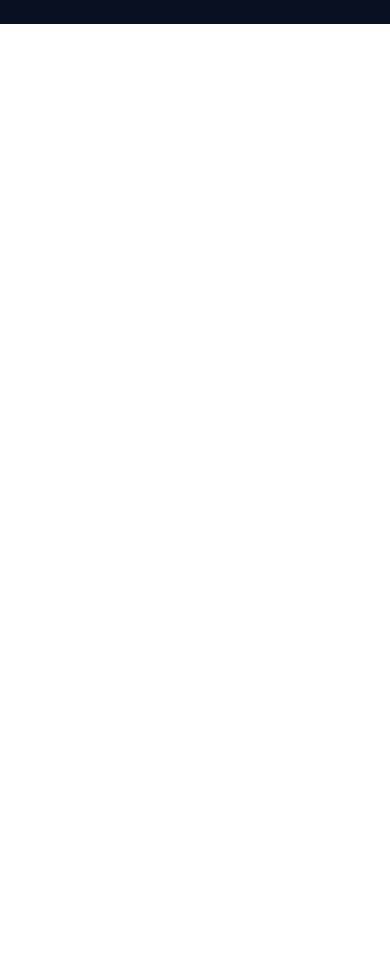
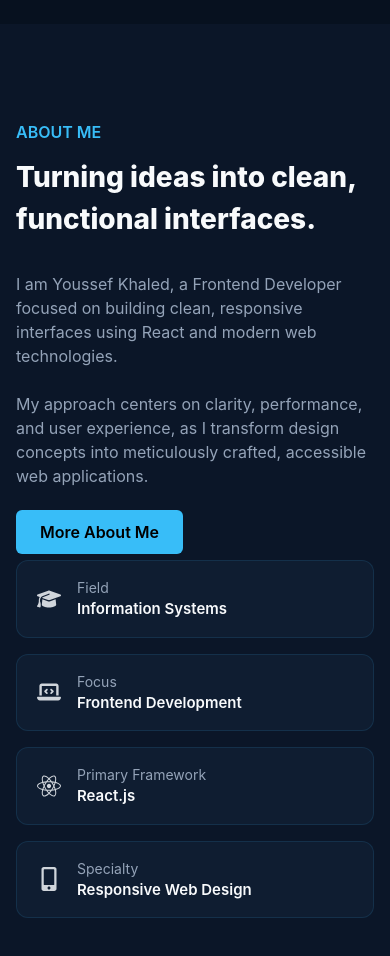
Before and after one commit to youssefkh620/youssef-portfolio, a React (Vite) app: page / in a window 390 px wide. Shown: the part 820-1776 px from the top of the page. Before the commit the page ends 844 px from the top, so only its background shows below. Built offline with nearby package versions, Linux system fonts and the light colour scheme.

Commit message:
Build responsive About section

```diff
--- a/src/pages/Home.jsx
+++ b/src/pages/Home.jsx
@@ -1,14 +1,39 @@
 import Typewriter from "typewriter-effect";
 import heroImg from "../assets/heroImg.svg";
-import { FaGithub } from "react-icons/fa";
+import { FaGithub, FaReact, FaMobileAlt } from "react-icons/fa";
 import { IoMailOpenOutline } from "react-icons/io5";
 import { SlSocialLinkedin } from "react-icons/sl";
 import reactImg from "../assets/reactImg.svg";
 import tailwindImg from "../assets/tailwindImg.svg";
+import { FaLaptopCode, FaGraduationCap } from "react-icons/fa6";
+import { Link } from "react-router-dom";
 export default function Home() {
   return (
     <>
-      <section className="h-screen relative pt-20  flex items-center justify-between bg-[#07111F]  px-3 md:px-5">
+      <Hero />
+      <About />
+    </>
+  );
+}
+
+function Links({ link, icon }) {
+  return (
+    <a
+      className="inline-flex items-center justify-center p-2.5
+  text-[#94A3B8]
+  border border-[#38BDF8]/12
+  bg-[#0F1D31] rounded-xl"
+      href={link}
+    >
+      {icon}
+    </a>
+  );
+}
+
+function Hero() {
+  return (
+    <>
+      <section className="h-screen pb-10 relative pt-20  flex items-center justify-between bg-[#07111F]  px-3 md:px-5">
         <div>
           <p className="mb-7 font-medium text-[13px] text-[#38BDF8] py-1.5 px-3.5 border border-[#38BDF8]/20 w-fit flex items-center gap-1.5 rounded-2xl bg-[#38BDF8]/10">
             <span className="flex w-1.5 h-1.5 bg-[#38BDF8] rounded-full"></span>{" "}
@@ -67,16 +92,73 @@ export default function Home() {
   );
 }
 
-function Links({ link, icon }) {
+function About() {
   return (
-    <a
-      className="inline-flex items-center justify-center p-2.5
-  text-[#94A3B8]
-  border border-[#38BDF8]/12
-  bg-[#0F1D31] rounded-xl"
-      href={link}
-    >
-      {icon}
-    </a>
+    <>
+      <section className="w-full bg-[#0B1628] px-4 md:px-5 py-16">
+        <div className="my-8">
+          <p className="text-[#38BDF8] font-semibold mb-3">ABOUT ME</p>
+          <h1 className="text-[#F8FAFC] font-extrabold text-[28px]">
+            Turning ideas into clean, functional interfaces.
+          </h1>
+        </div>
+        <div className="w-full flex flex-col md:flex-row items-center justify-between gap-4">
+          <div className="md:w-[35%] ">
+            <div className="text-[#94A3B8] mb-8">
+              I am Youssef Khaled, a Frontend Developer focused on building
+              clean, responsive interfaces using React and modern web
+              technologies.
+              <br />
+              <br />
+              My approach centers on clarity, performance, and user experience,
+              as I transform design concepts into meticulously crafted,
+              accessible web applications.
+            </div>
+            <div>
+              <Link
+                to={"/about"}
+                className="mb-3 w-fit md:w-fit font-semibold  text-black bg-[#38BDF8] rounded-md py-3 px-6"
+              >
+                More About Me
+              </Link>
+            </div>
+          </div>
+          <div className="md:w-1/2 flex flex-col gap-4 w-full">
+            <Focus
+              title={"Field"}
+              desc={"Information Systems"}
+              icon={<FaGraduationCap />}
+            />
+            <Focus
+              title={"Focus"}
+              desc={"Frontend Development"}
+              icon={<FaLaptopCode />}
+            />
+            <Focus
+              title={"Primary Framework"}
+              desc={"React.js "}
+              icon={<FaReact />}
+            />
+            <Focus
+              title={"Specialty"}
+              desc={"Responsive Web Design"}
+              icon={<FaMobileAlt />}
+            />
+          </div>
+        </div>
+      </section>
+    </>
   );
 }
+
+function Focus({ icon, title, desc }) {
+  return (
+    <div className="flex items-center gap-4 w-full bg-[#0F1D31] border border-[#38BDF8]/12 hover:border-[#38BDF8] rounded-xl py-4 px-5 duration-300 ease-in-out">
+      <div className="text-[#D0D5DB] text-2xl">{icon}</div>
+      <div>
+        <h1 className="text-[#94A3B8] text-[14px]">{title}</h1>
+        <p className="text-[#F8FAFC] font-semibold text-[15px]">{desc}</p>
+      </div>
+    </div>
+  );
+}
```
